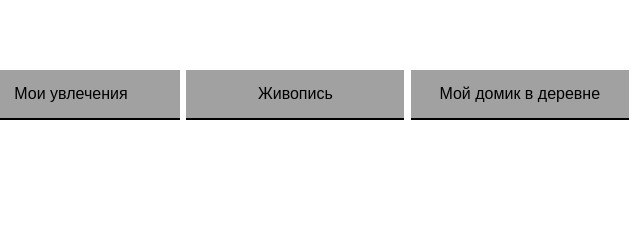
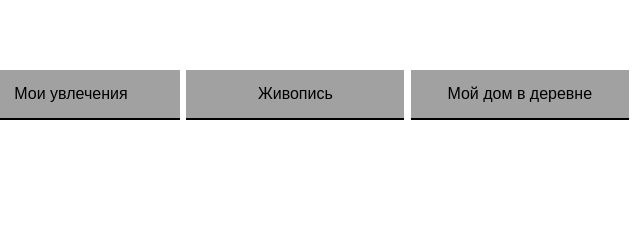
Before and after one commit to VadimMG310865/MVGRep, a website: page layout-site/index.html in a window 1280 px wide. Shown: the part 345-585 px from the top of the page, 640-1280 px from the left. Drawn offline with Linux system fonts and the light colour scheme.

Commit message:
My layout

```diff
--- a/layout-site/index.html
+++ b/layout-site/index.html
@@ -35,7 +35,7 @@
       </button>
       <button class = "butt_5"
         onclick="window.location.href= 'dacha.html'">
-        Мой домик в деревне
+        Мой дом в деревне
       </button>
     </div>
 
```
